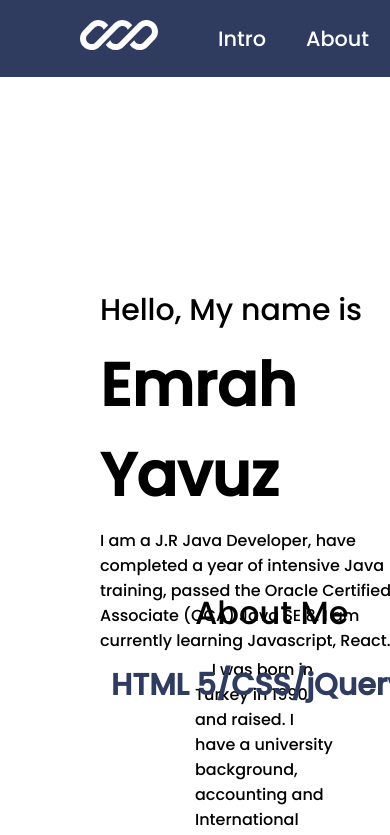
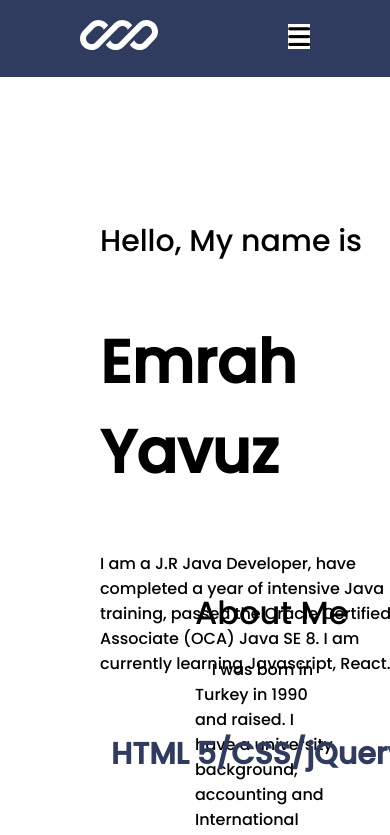
Before and after one commit to EmrahYYY/my_portfolio, a React (Create React App) app: page / in a window 390 px wide. Shown: the top 835 px of the page. Built offline with nearby package versions, Linux system fonts and the light colour scheme.

Commit message:
navbar is set for mobile

```diff
--- a/public/index.html
+++ b/public/index.html
@@ -15,6 +15,14 @@
     <link
       href="https://fonts.googleapis.com/css2?family=Poppins:wght@500&display=swap"
       rel="stylesheet"
+    />
+
+    <link
+      rel="stylesheet"
+      href="https://cdnjs.cloudflare.com/ajax/libs/font-awesome/6.2.1/css/all.min.css"
+      integrity="sha512-MV7K8+y+gLIBoVD59lQIYicR65iaqukzvf/nwasF0nqhPay5w/9lJmVM2hMDcnK1OnMGCdVK+iQrJ7lzPJQd1w=="
+      crossorigin="anonymous"
+      referrerpolicy="no-referrer"
     />
 
     <style>
--- a/src/App.css
+++ b/src/App.css
@@ -1,3 +1,8 @@
+
+*{margin: 0;
+padding: 0;
+box-sizing: border-box;}
+
 .App {
   text-align: center;
 }
--- a/src/components/intro/intro.css
+++ b/src/components/intro/intro.css
@@ -20,9 +20,7 @@
 
 .i-left-wrapper {
   padding: 100px;
-
-
-  height: 50%;
+  height: 90%;
   display: flex;
   flex-direction: column;
   justify-content: space-between;
--- a/src/components/navbar/Navbar.js
+++ b/src/components/navbar/Navbar.js
@@ -1,8 +1,16 @@
 import "./navbar.css";
 
 import { Link } from "react-scroll";
+import { Component } from "react";
 
-function Navbar() {
+class Navbar extends Component {
+
+state={clicked:false}
+
+handleClick=()=>{ this.setState({clicked:!this.state.clicked});}
+
+
+render(){
   return (
     <nav>
       <a href="index.html">
@@ -28,9 +36,9 @@ function Navbar() {
         </svg>
       </a>
 
-      <div >
+      <div>
         {" "}
-        <ul  id="navbar">
+        <ul id="navbar"v className={this.state.clicked?"#navbar active":"#navbar"}>
           <li>
             <Link to="intro" smooth={true} duration={1000}>
               Intro
@@ -53,8 +61,13 @@ function Navbar() {
           </li>
         </ul>
       </div>
+      <div id="mobile" onClick={this.handleClick}>
+        {" "}
+        <i id="bar" className={this.state.clicked?'fas fa-times':'fas fa-bars'}> </i>
+
+      </div>
     </nav>
-  );
+  ); }
 }
 
 export default Navbar;
--- a/src/components/navbar/navbar.css
+++ b/src/components/navbar/navbar.css
@@ -4,6 +4,8 @@ nav {
   justify-content: space-between;
   background: #303b60;
   padding: 20px 80px;
+
+  position: relative;
 }
 
 #navbar {
@@ -27,4 +29,65 @@ nav {
   transition: 0.5s ease-in-out;
 }
 
-#navbar li a:hover{ color: black}
+#navbar li a:hover {
+  color: black;
+}
+
+#mobile {
+  display: none;
+}
+#mobile i {
+  background-color: white;
+}
+
+@media screen and (max-width: 769px) {
+
+nav {
+  display: flex;
+  align-items: center;
+  justify-content: space-between;
+  background: #303b60;
+  padding: 20px 80px;
+
+
+  position: relative;
+}
+
+  #navbar {
+    display: flex;
+
+    flex-direction: column;
+    align-items: center;
+    justify-content: flex-start;
+
+    position: fixed;
+
+    top: 90px;
+    right: -300px;
+    width: 300px;
+    height: 100vh;
+    background-color: #303b60;
+
+    padding: 40px 0 0 10px;
+
+    transition: 0.4s ease-in-out;
+  }
+
+  #navbar.active {
+    right: 0px;
+  }
+
+  #navbar li {
+    margin-bottom: 25px;
+    position: relative;
+  }
+
+  #mobile {
+    display: block;
+  }
+
+  #mobile i {
+    font-size: 25px;
+    cursor: pointer;
+  }
+}
```
Also changed, not shown: src/img/java.svg (added).
